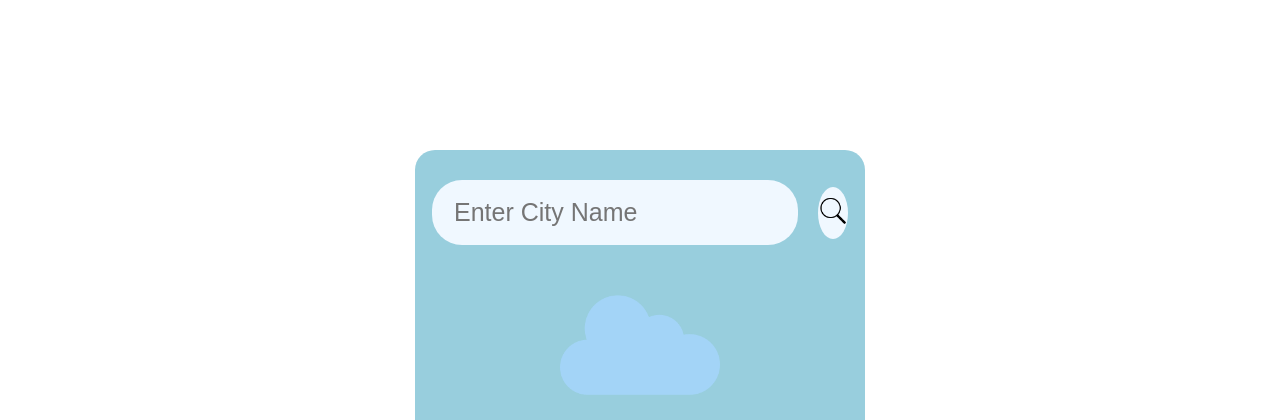
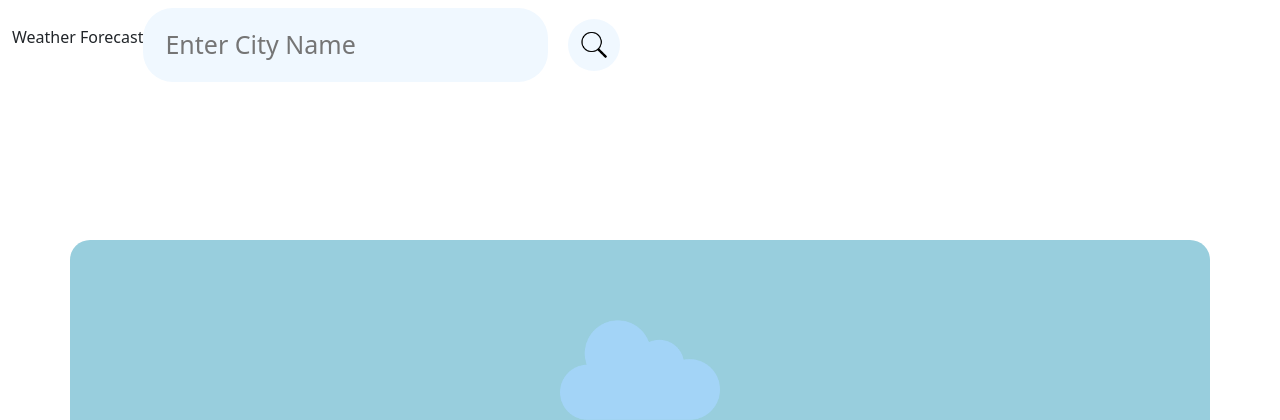
Before and after one commit to YUCHIEHHUNG/interactive-web-app, a plain HTML site: page index.html in a window 1280 px wide. Shown: the top 420 px of the page. Drawn offline with nearby package versions, Linux system fonts and the light colour scheme; no server answers.

Commit message:
use bootsrap

```diff
--- a/index.html
+++ b/index.html
@@ -6,10 +6,19 @@
   <meta name="viewport" content="width=device-width, initial-scale=1.0">
   <link rel="stylesheet" href="style.css">
   <title>Weather Dashboard</title>
+  <!--bootstrap-->
+  <link href="https://cdn.jsdelivr.net/npm/bootstrap@5.3.2/dist/css/bootstrap.min.css" rel="stylesheet" integrity="sha384-T3c6CoIi6uLrA9TneNEoa7RxnatzjcDSCmG1MXxSR1GAsXEV/Dwwykc2MPK8M2HN" crossorigin="anonymous">
 </head>
 <body>
-  <div class="container">
-    <!--search bar-->
+  <!-- navbar-->
+  <nav class="navbar navbar-expand-lg ">
+    <div class="container-fluid">
+      <button class="navbar-toggler" type="button" data-bs-toggle="collapse" data-bs-target="#navbarTogglerDemo03" aria-controls="navbarTogglerDemo03" aria-expanded="false" aria-label="Toggle navigation">
+        <span class="navbar-toggler-icon"></span>
+      </button>
+      <p class="title">Weather Forecast</p>
+      <div class="collapse navbar-collapse" id="navbarTogglerDemo03">
+        <form class="d-flex" role="search">
           <section class="search-bar">
             <input type="text" placeholder="Enter City Name">
             <button>
@@ -19,7 +28,13 @@
           <div class="error">
             <p>Invalid City Name</p>
           </div>
-    <!--weather section-->
+        </form>
+      </div>
+    </div>
+  </nav>
+
+
+  <div class="container">
     <section class="weather">
       <div class="weather-degree">
         <img src="./pictures/cloud.png" class="icon" alt="icon">
@@ -42,6 +57,7 @@
       </div>
     </section>
   </div>
+<script src="https://cdn.jsdelivr.net/npm/bootstrap@5.3.2/dist/js/bootstrap.bundle.min.js" integrity="sha384-C6RzsynM9kWDrMNeT87bh95OGNyZPhcTNXj1NW7RuBCsyN/o0jlpcV8Qyq46cDfL" crossorigin="anonymous"></script>
 <script src="script.js"></script>
 </body>
 </html>
```
Lines whose indentation alone changed are shown as unchanged.
